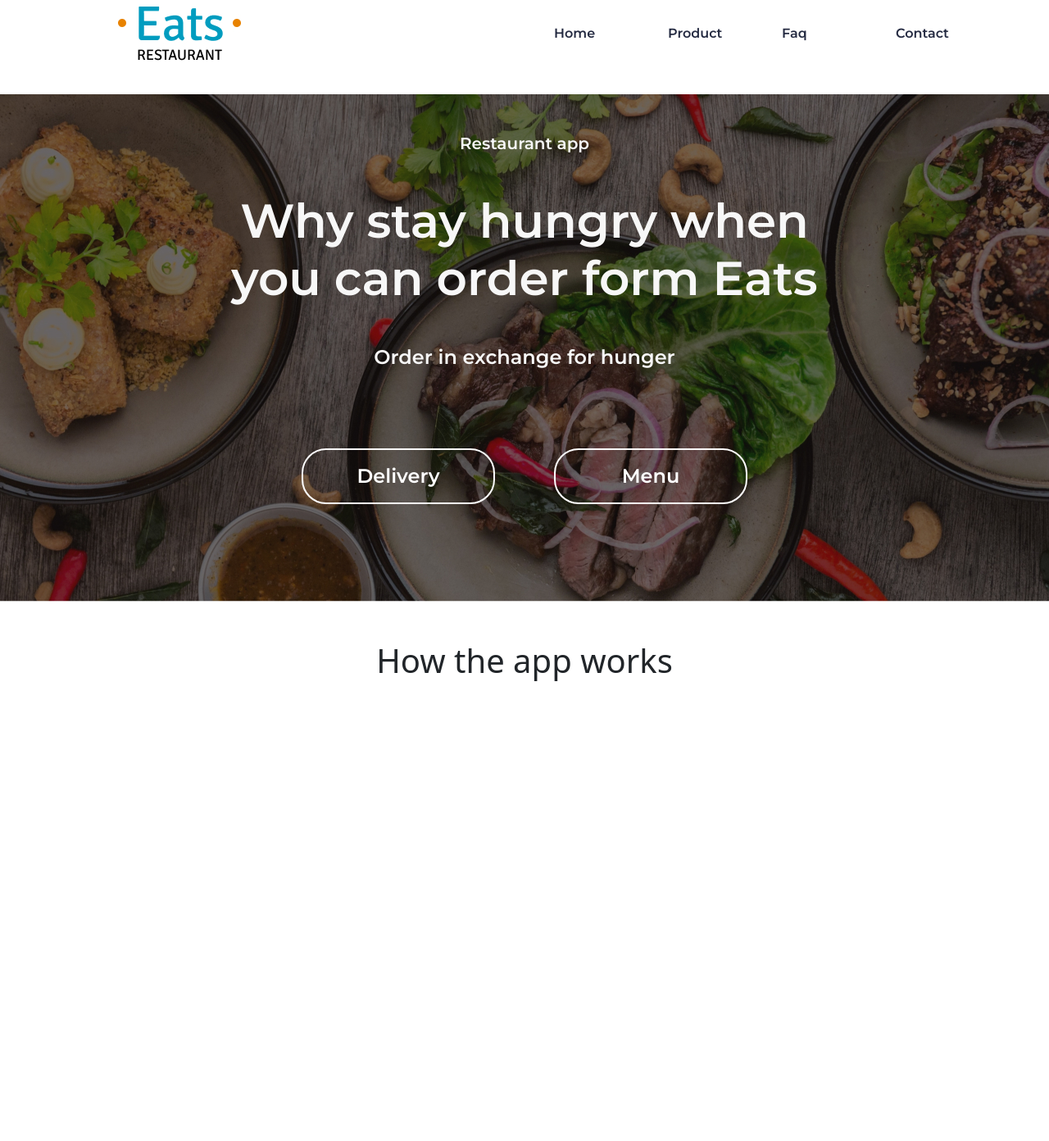
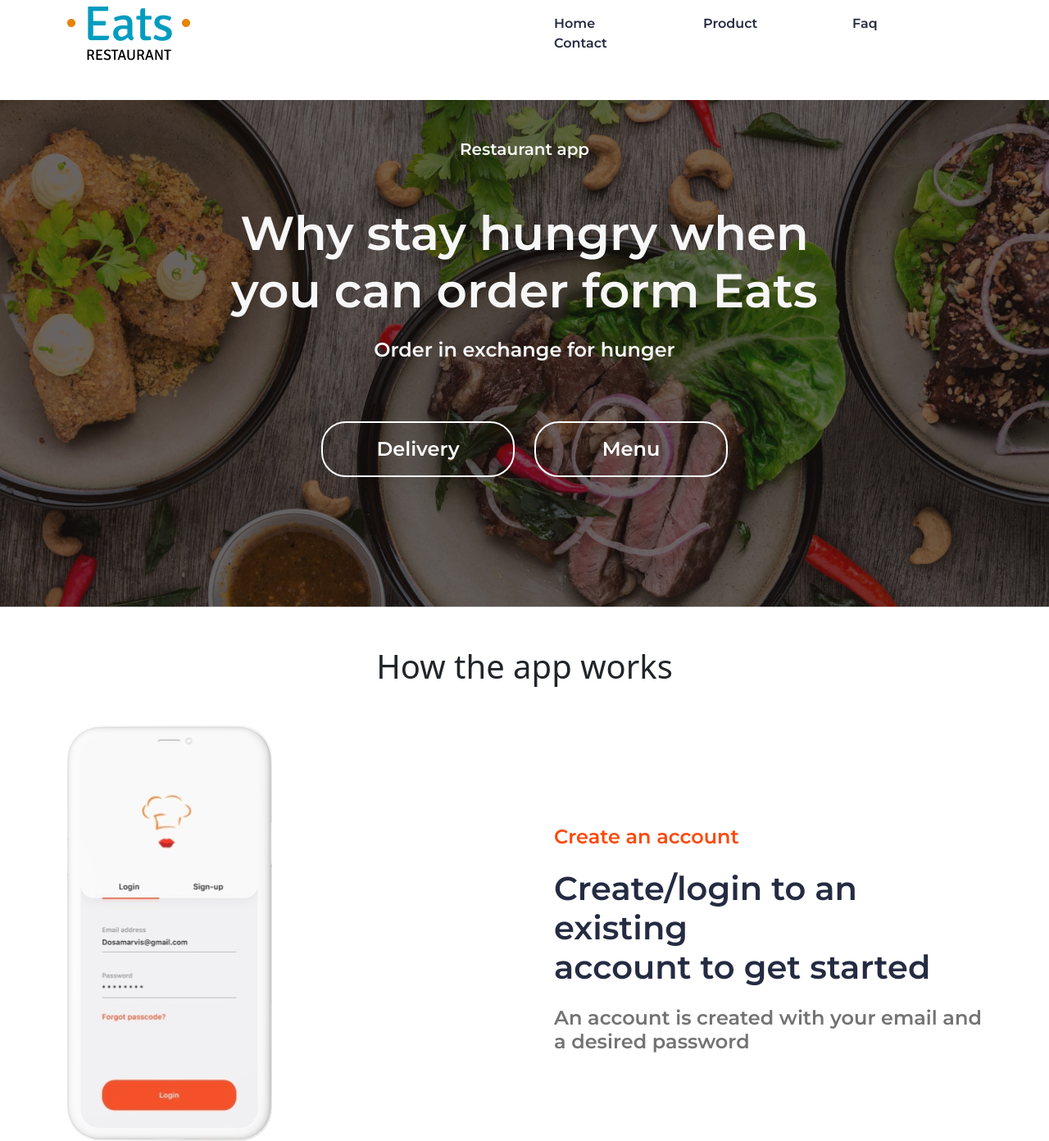
Before and after one commit to Aleksandr14392/bootstrap, a plain HTML site: page index.html in a window 1280 px wide. Shown: the part 40-1432 px from the top of the page at 82% size. Before the commit the page ends 878 px from the top, so only its background shows below. Drawn offline with nearby package versions, Linux system fonts and the light colour scheme.

Commit message:
new-section

```diff
--- a/index.html
+++ b/index.html
@@ -12,38 +12,51 @@
     <link href="https://fonts.googleapis.com/css2?family=Montserrat:wght@600&display=swap" rel="stylesheet">
 </head>
 <body>
-  <header class="row" style="height: 155.21px;">
-    <div class="col m-5">
-      <div class="ms-5">
-        <div class="ms-5">
-          <a href=""><img src="./img/logo.jpg" alt=""></a>
-        </div>
-      </div>
+  <header class="container mt-5">
+    <section class="row mb-5">
+        <div class="col">
+          <a href=""><img src="./img/logo.jpg" alt="logo"></a>
         </div>
         <nav class="col d-flex align-items-center me-5">
-      <a href="" class="col"><span class="menu">Home</span></a>
-      <a href="" class="col"><span class="menu">Product</span></a>
-      <a href="" class="col"><span class="menu">Faq</span></a>
-      <a href="" class="col"><span class="menu">Contact</span></a>
+          <div class="row">
+          <a href="" class="col ms-5 me-4"><span>Home</span></a>
+          <a href="" class="col ms-5 me-4"><span>Product</span></a>
+          <a href="" class="col ms-5 me-4"><span>Faq</span></a>
+          <a href="" class="col ms-5 me-4"><span>Contact</span></a>
+          </div>
         </nav>
+    </section>
   </header>
-  <main class="row">
+  <main>
     <section style="background-image: url(./img/bg.jpg); height: 619px; background-size: cover;">
-    <h5 class="text-center mt-5" style="font-family: 'Montserrat'; color: #F7F7F7;">Restaurant app</h5>
-    <h1 class="text-center mt-5" style=" font-size: 58px; font-family: 'Montserrat'; color: #F7F7F7;">Why stay hungry when <br> you can order form Eats</h1>
-    <h6 class="text-center mt-5" style=" font-size: 24px; font-family: 'Montserrat'; color: #F7F7F7;">Order in exchange for hunger</h6>
-    <div class="row mt-5">
-      <div class="col text-end me-4 mt-5">
+      <div class="row">
+        <h5 class="mt-5 text-center" style="font-family: 'Montserrat'; color: #F7F7F7;">Restaurant app</h5>
+        <h1 class="mt-5 text-center" style=" font-size: 58px; font-family: 'Montserrat'; color: #F7F7F7;">Why stay hungry when <br> you can order form Eats</h1>
+        <h6 class="mt-3 text-center" style=" font-size: 24px; font-family: 'Montserrat'; color: #F7F7F7;">Order in exchange for hunger</h6>
+      </div>
+      <div class="row mt-3">
+        <div class="col mt-5 text-end">
           <button class="button"><span class="text">Delivery</span></button>
         </div>
-      <div class="col ms-4 mt-5">
+        <div class="col mt-5">
           <button class="button"><span class="text">Menu</span></button>
         </div>
       </div>
     </section>
-    <section>
-      <div class="row">
+    </section>
+    <section class="container">
       <h1 class="text-center mt-5">How the app works</h1>
+      <div class="row mt-5">
+        <div class="col">
+          <img src="./img/phone.jpg" alt="">
+        </div>
+        <div class="col d-flex align-items-center">
+          <div class="ms-4">
+            <h4 class="mt-4" style="font-family: 'Montserrat'; color: #FA4A0C;">Create an account</h4>
+            <h1 class="mt-4" style="font-family: 'Montserrat'; color: #252B42;">Create/login to an <br> existing <br> account to get started</h1>
+            <h2 class="mt-4" style="font-family: 'Montserrat'; font-weight: 500; font-size: 24px; color: #737373;">An account is created with your email and a desired password</h2>
+          </div>
+        </div>
       </div>
     </section>
   </main>
```
Lines whose indentation alone changed are shown as unchanged.
